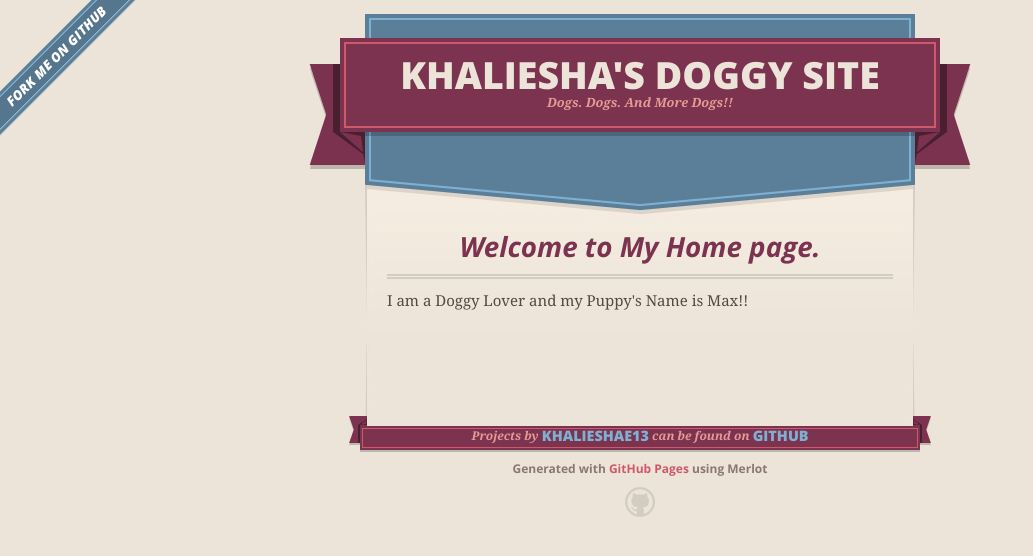
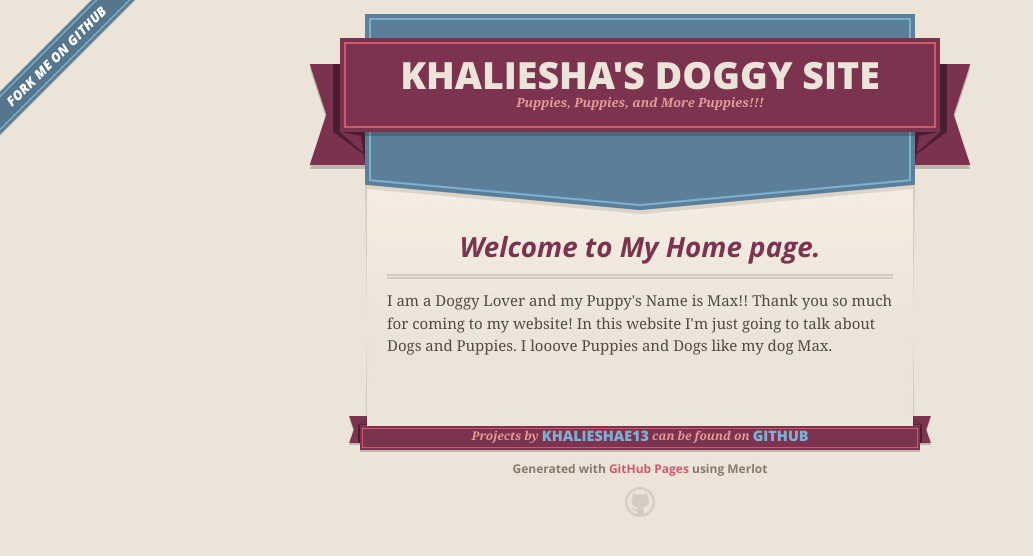
Before and after one commit to khalieshae13/Khalieshae13.github.io, a plain HTML site: page index.html in a window 1280 px wide. Shown: the whole page, without its empty margins (0-1033 px from the left). Drawn offline with nearby package versions, Linux system fonts and the light colour scheme.

Commit message:
Description of Website

```diff
--- a/index.html
+++ b/index.html
@@ -28,7 +28,7 @@
         <span class="ribbon-outer">
           <span class="ribbon-inner">
             <h1>Khaliesha&#39;s Doggy Site</h1>
-            <h2>Dogs. Dogs. And More Dogs!!</h2>
+            <h2>Puppies, Puppies, and More Puppies!!!</h2>
           </span>
           <span class="left-tail"></span>
           <span class="right-tail"></span>
@@ -48,7 +48,8 @@
         <h3>
 <a id="welcome-to-my-home-page" class="anchor" href="#welcome-to-my-home-page" aria-hidden="true"><span aria-hidden="true" class="octicon octicon-link"></span></a>Welcome to My Home page.</h3>
 
-<p>I am a Doggy Lover and my Puppy's Name is Max!! </p>
+<p>I am a Doggy Lover and my Puppy's Name is Max!! Thank you so much for coming to my website! In this website I'm just going to talk about Dogs and Puppies. I looove Puppies and Dogs like my dog Max.</p>
+
       </section>
 
 
```
